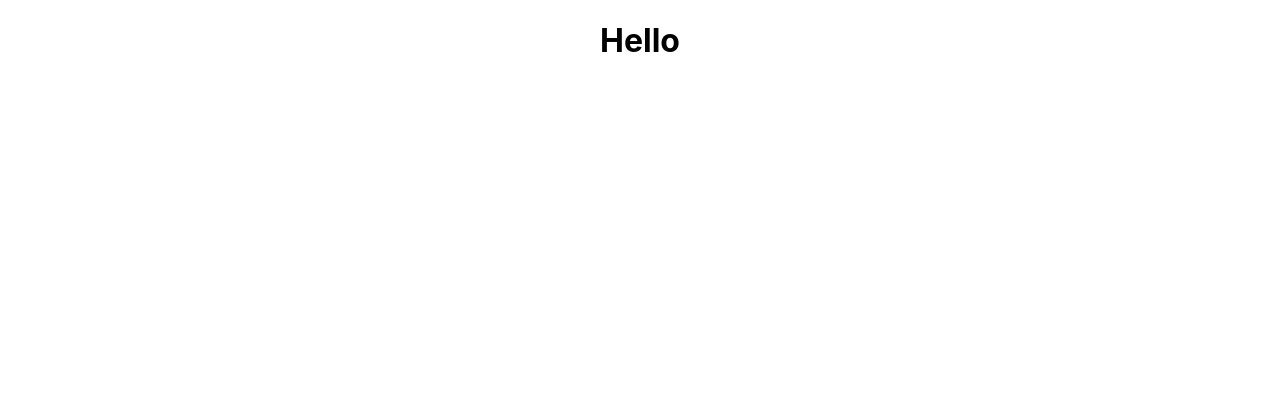
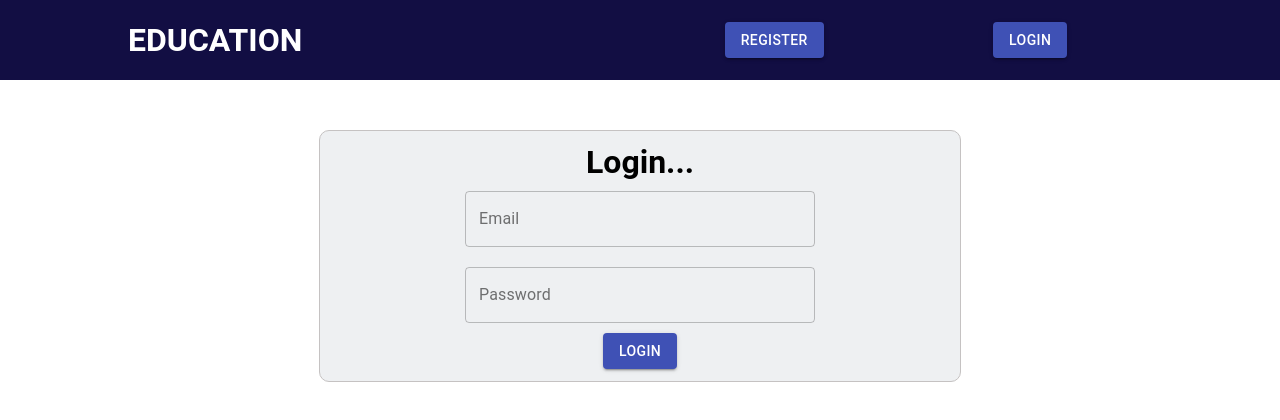
Before and after one commit to Raushan8271/education-web-app, a React (Create React App) app: page / in a window 1280 px wide. Shown: the top 420 px of the page. Built offline with nearby package versions, Linux system fonts and the light colour scheme.

Commit message:
degin part done

```diff
--- a/src/App.css
+++ b/src/App.css
@@ -36,3 +36,7 @@
     transform: rotate(360deg);
   }
 }
+
+h1, h2, h3, h4, h5, h6, p {
+  margin: 0;
+}
--- /dev/null
+++ b/src/component/authentication/Index.jsx
@@ -0,0 +1,29 @@
+import React, { useState } from 'react'
+import Login from './Login'
+import Register from './Register'
+import style from './Index.module.css'
+import Button from '@material-ui/core/Button';
+
+function Index() {
+    const [show, setShow] = useState(false)
+    return (
+        <>
+            <div className={style.mainNav}>
+                <div className={style.navbar}>
+                    <div>
+                        <h1 style={{ color: "white" }}>EDUCATION</h1>
+                    </div>
+                    <div className={style.btnDiv}>
+                        <Button onClick={() => setShow(true)} variant="contained" color="primary">Register</Button>
+                        <Button onClick={() => setShow(false)} variant="contained" color="primary">Login</Button>
+                    </div>
+                </div>
+            </div>
+            {
+                show ? <Register /> : <Login />
+            }
+        </>
+    )
+}
+
+export default Index
--- /dev/null
+++ b/src/component/authentication/Index.module.css
@@ -0,0 +1,21 @@
+.mainNav{
+    width: 100%;
+    height: 80px;
+    background-color: #120E43;
+    display: flex;
+    justify-content: space-between;
+    align-items: center;
+}
+.navbar{
+    width: 80%;
+    margin: auto;
+    display: flex;
+    justify-content: space-between;
+    align-items: center;
+}
+.btnDiv{
+    width: 50%;
+    display: flex;
+    justify-content: space-around;
+    align-items: center;
+}
--- /dev/null
+++ b/src/component/authentication/Login.jsx
@@ -0,0 +1,23 @@
+import React from 'react'
+import style from './Login.module.css'
+import TextField from '@material-ui/core/TextField';
+import Button from '@material-ui/core/Button';
+
+function Login() {
+    return (
+        <div className={style.mainDiv1}>
+            <h1>Login...</h1>
+            <div className={style.inputDiv}>
+                <div style={{ margin: "10px auto" }}>
+                    <TextField className={style.input} label="Email" variant="outlined" />
+                </div>
+                <div style={{ margin: "10px auto" }}>
+                    <TextField className={style.input} label="Password" variant="outlined" type="password" />
+                </div>
+            </div>
+            <Button variant="contained" color="primary">Login</Button>
+        </div>
+    )
+}
+
+export default Login
--- /dev/null
+++ b/src/component/authentication/Login.module.css
@@ -0,0 +1,27 @@
+.mainDiv1{
+    width: 50%;
+    height: auto;
+    min-height: 250px;
+    margin: 50px auto;
+    border: 1px solid rgb(197, 194, 194);
+    border-radius: 10px;
+    display: flex;
+    flex-direction: column;
+    justify-content: center;
+    align-items: center;
+    background-color: #eef0f2;
+}
+.mainDiv1:hover{
+    box-shadow: 0px 0px 8px 0px #242b2e;
+}
+
+.inputDiv{
+    display: flex;
+    flex-direction: column;
+    justify-content: space-around;
+    align-items: center;
+}
+
+.input{
+    width: 350px;
+}
--- /dev/null
+++ b/src/component/authentication/Register.jsx
@@ -0,0 +1,26 @@
+import React from 'react'
+import style from './Register.module.css'
+import TextField from '@material-ui/core/TextField';
+import Button from '@material-ui/core/Button';
+
+function Register() {
+    return (
+        <div className={style.mainDiv}>
+            <h1>Register...</h1>
+            <div className={style.inputDiv}>
+                <div style={{ margin: "10px auto" }}>
+                    <TextField className={style.input} label="Full Name" variant="outlined" />
+                </div>
+                <div style={{ margin: "10px auto" }}>
+                    <TextField className={style.input} label="Email" variant="outlined" />
+                </div>
+                <div style={{ margin: "10px auto" }}>
+                    <TextField className={style.input} label="Password" variant="outlined" type="password" />
+                </div>
+            </div >
+            <Button variant="contained" color="primary">Register</Button>
+        </div >
+    )
+}
+
+export default Register
--- /dev/null
+++ b/src/component/authentication/Register.module.css
@@ -0,0 +1,31 @@
+.mainDiv{
+    width: 50%;
+    height: auto;
+    min-height: 350px;
+    margin: 50px auto;
+    border: 1px solid rgb(197, 194, 194);
+    border-radius: 10px;
+    display: flex;
+    flex-direction: column;
+    justify-content: center;
+    align-items: center;
+    background-color: #eef0f2;
+}
+.mainDiv:hover{
+    box-shadow: 0px 0px 8px 0px #242b2e;
+}
+
+.inputDiv{
+    display: flex;
+    flex-direction: column;
+    justify-content: space-around;
+    align-items: center;
+}
+
+.input{
+    width: 350px;
+}
+
+body{
+    font-family: "Roboto", "Helvetica", "Arial", sans-serif;
+}
--- a/src/router/router.jsx
+++ b/src/router/router.jsx
@@ -1,9 +1,13 @@
 import React from 'react'
+import { Route } from 'react-router-dom'
+import Index from '../component/authentication/Index'
 
 function Router() {
     return (
         <div>
-            <h1>Hello</h1>
+            <Route exact path="/">
+                <Index />
+            </Route>
         </div>
     )
 }
```
Also changed, not shown: src/component/login/Login.jsx (deleted), src/component/register/Register.jsx (deleted).
